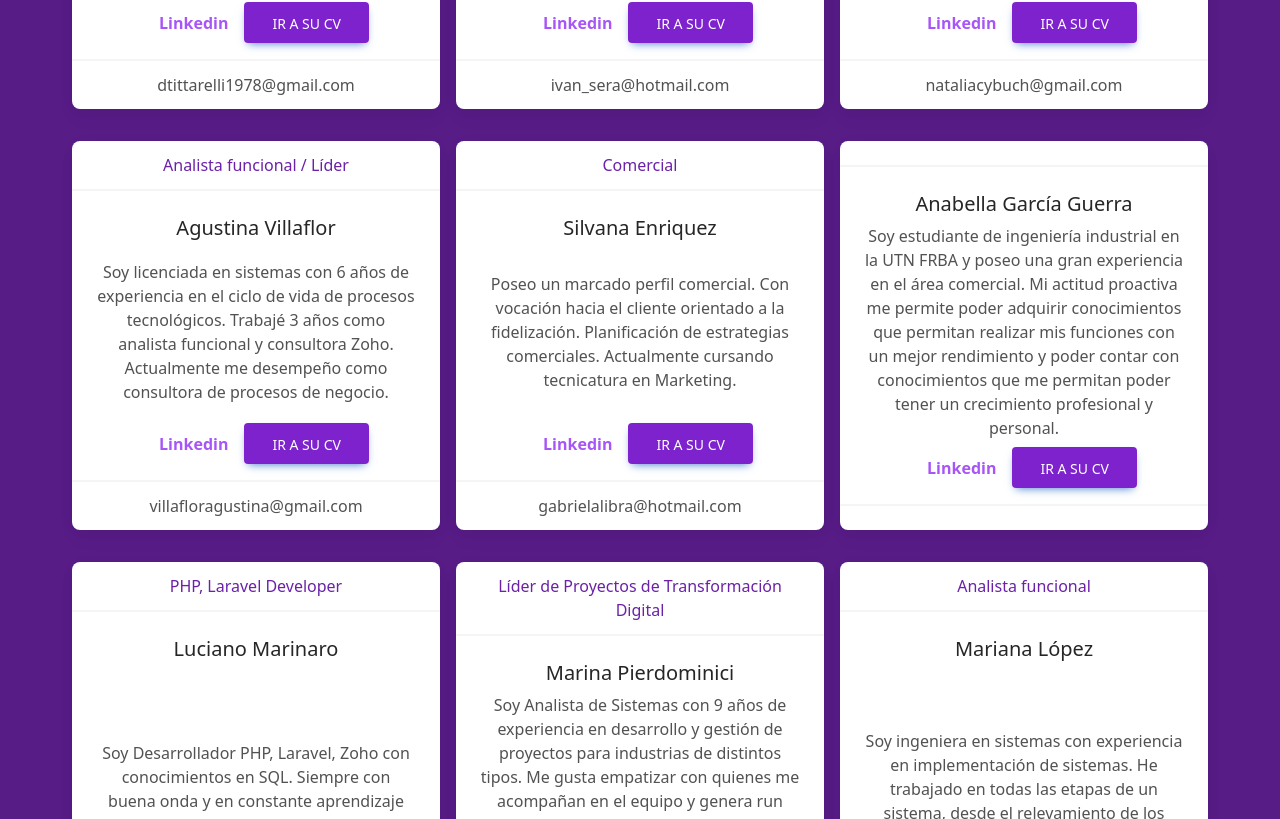
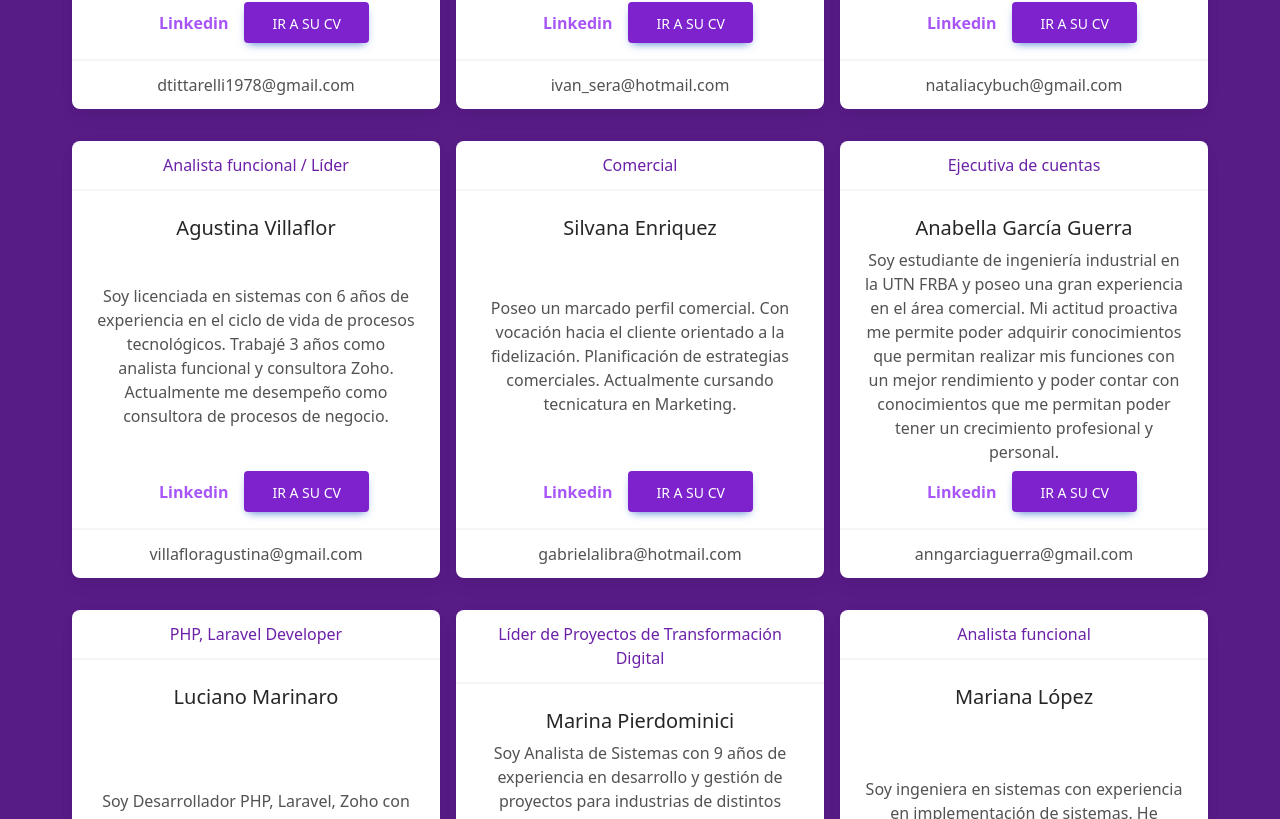
Before and after one commit to DaianaArena/colaborAR, a Next.js app: page / in a window 1280 px wide. Shown: the part 1441-2260 px from the top of the page. Built offline with nearby package versions, Linux system fonts and the light colour scheme; what tw-elements would draw is missing.

Commit message:
fixing datatype

```diff
--- a/src/app/sections/Colaborators.tsx
+++ b/src/app/sections/Colaborators.tsx
@@ -46,7 +46,8 @@ export default function Colaborators() {
       position: "Consultor / Líder de proyecto",
       email: "dtittarelli1978@gmail.com",
       linkedin: "https://www.linkedin.com/in/diego-tittarelli-939108a3",
-      resume:"https://drive.google.com/drive/folders/1-3I9RyuC_ezZzi670e9oWyymQWZzUFAg"
+      resume:"https://drive.google.com/file/d/1EDBiAEu9BAmNAVTyu6bAsWfxYBoAM7nf/view?usp=drive_link"
+
     },
     {
       id: 5,
@@ -82,13 +83,16 @@ export default function Colaborators() {
       position: "Comercial",
       email: "gabrielalibra@hotmail.com",
       linkedin: "https://www.linkedin.com/in/silvanaenriquez/",
-      resume:""
+      resume:"https://drive.google.com/drive/folders/1-3I9RyuC_ezZzi670e9oWyymQWZzUFAg"
     },
     {
       id: 9,
       name: "Anabella García Guerra",
       description: "Soy estudiante de ingeniería industrial en la UTN FRBA y poseo una gran experiencia en el área comercial. Mi actitud proactiva me permite poder adquirir conocimientos que permitan realizar mis funciones con un mejor rendimiento y poder contar con conocimientos que me permitan poder tener un crecimiento profesional y personal.",
-      resume:""
+      resume:"https://drive.google.com/file/d/1NNxCA-_J0fpds-rGd5fm_1q1Oza6SaHy/view?usp=drive_link",
+      position: "Ejecutiva de cuentas",
+      email: "anngarciaguerra@gmail.com",
+      linkedin: "https://www.linkedin.com/in/anabellagarciaguerra/"
     },
     {
       id: 10,
```
